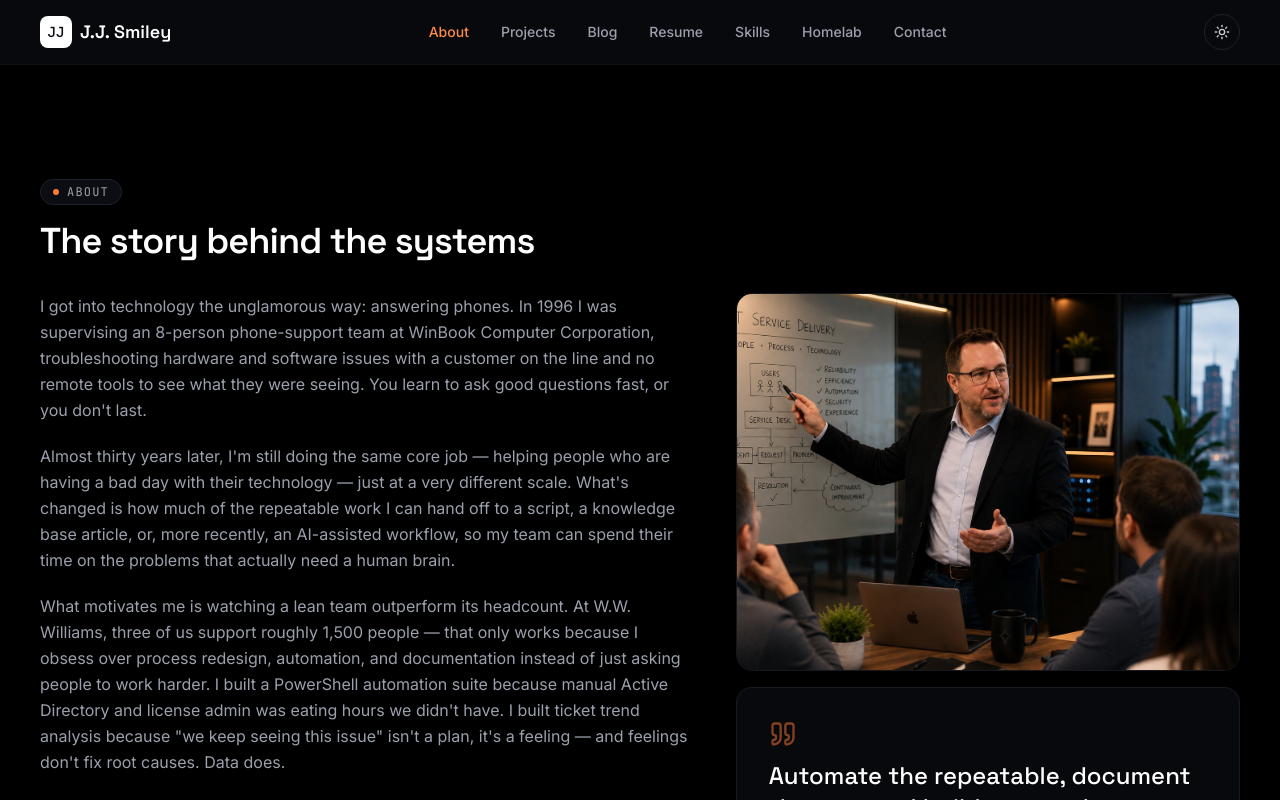
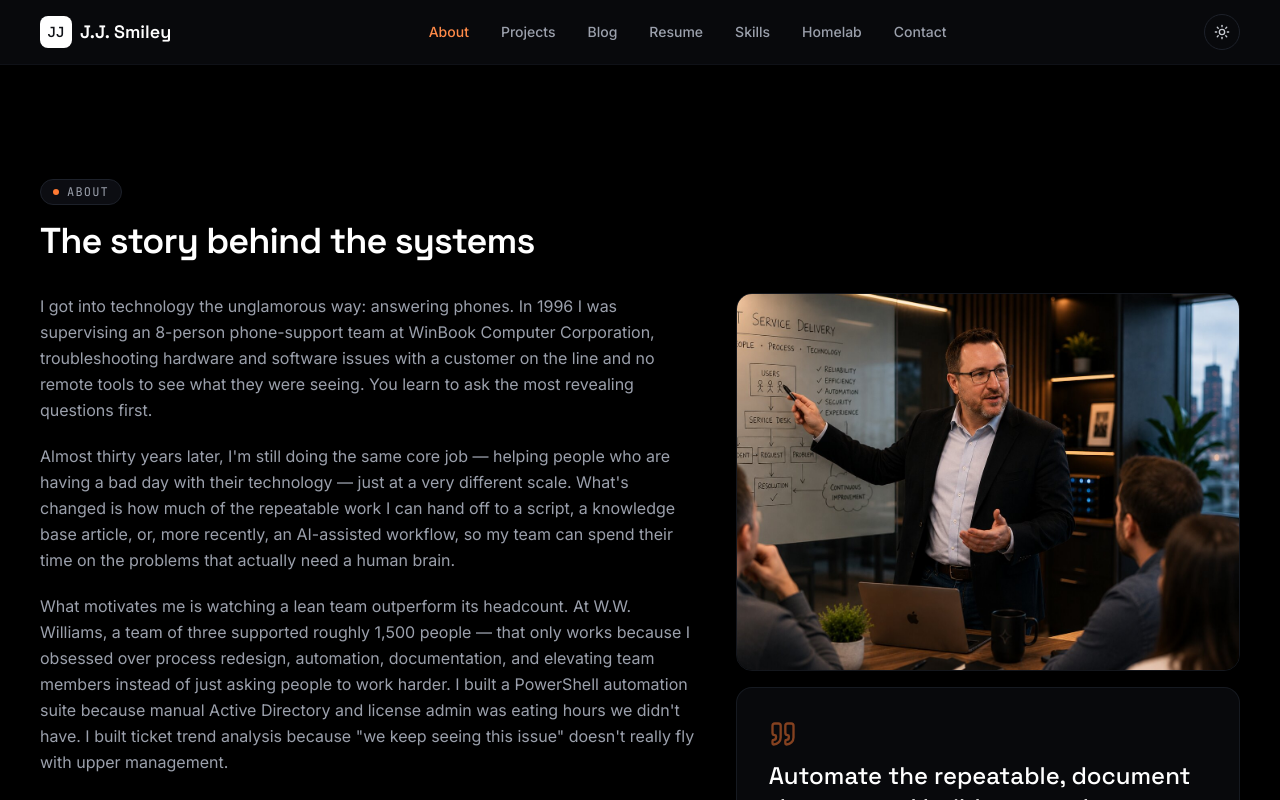
Before and after one commit to grandmasterjjs/Career-Portfolio, a Next.js app: page /about in a window 1280 px wide. Shown: the top 800 px of the page. Built offline with nearby package versions, Linux system fonts and the light colour scheme.

Commit message:
Updated About page

```diff
--- a/src/app/about/page.tsx
+++ b/src/app/about/page.tsx
@@ -47,7 +47,7 @@ export default function AboutPage() {
               I got into technology the unglamorous way: answering phones. In 1996 I was supervising an
               8-person phone-support team at WinBook Computer Corporation, troubleshooting hardware and
               software issues with a customer on the line and no remote tools to see what they were seeing.
-              You learn to ask good questions fast, or you don&apos;t last.
+              You learn to ask the most revealing questions first.
             </p>
             <p>
               Almost thirty years later, I&apos;m still doing the same core job — helping people who are
@@ -57,12 +57,8 @@ export default function AboutPage() {
               need a human brain.
             </p>
             <p>
-              What motivates me is watching a lean team outperform its headcount. At W.W. Williams, three of
-              us support roughly 1,500 people — that only works because I obsess over process redesign,
-              automation, and documentation instead of just asking people to work harder. I built a PowerShell
-              automation suite because manual Active Directory and license admin was eating hours we didn&apos;t
-              have. I built ticket trend analysis because &quot;we keep seeing this issue&quot; isn&apos;t a plan, it&apos;s a
-              feeling — and feelings don&apos;t fix root causes. Data does.
+              What motivates me is watching a lean team outperform its headcount. At W.W. Williams, a team of three supported roughly 1,500 people — that only works because I obsessed over process redesign,
+              automation, documentation, and elevating team members instead of just asking people to work harder. I built a PowerShell automation suite because manual Active Directory and license admin was eating hours we didn&apos;t have. I built ticket trend analysis because &quot;we keep seeing this issue&quot; doesn&apos;t really fly with upper management.
             </p>
             <p>
               I&apos;m genuinely energized by new technology, especially when it&apos;s early enough that most teams
```
